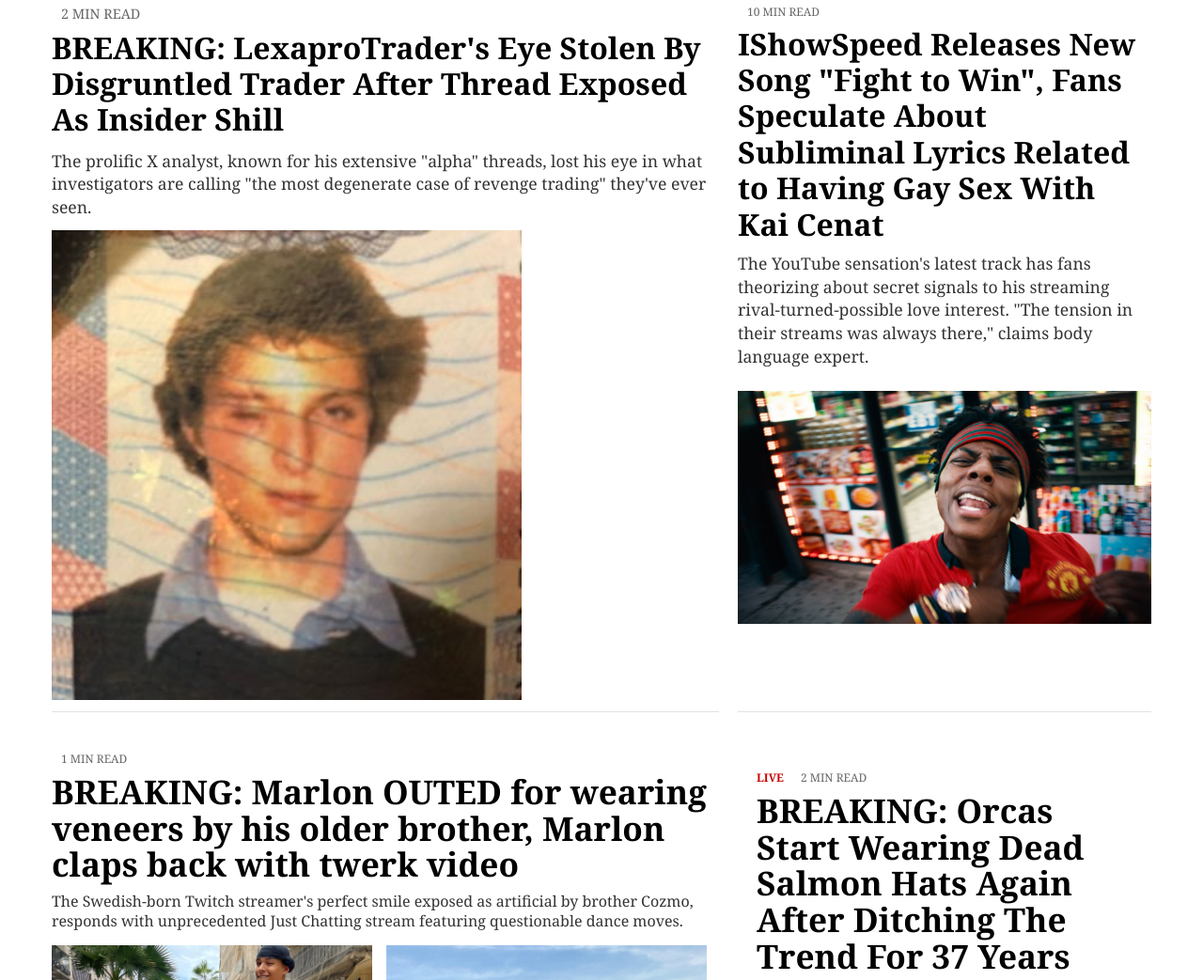
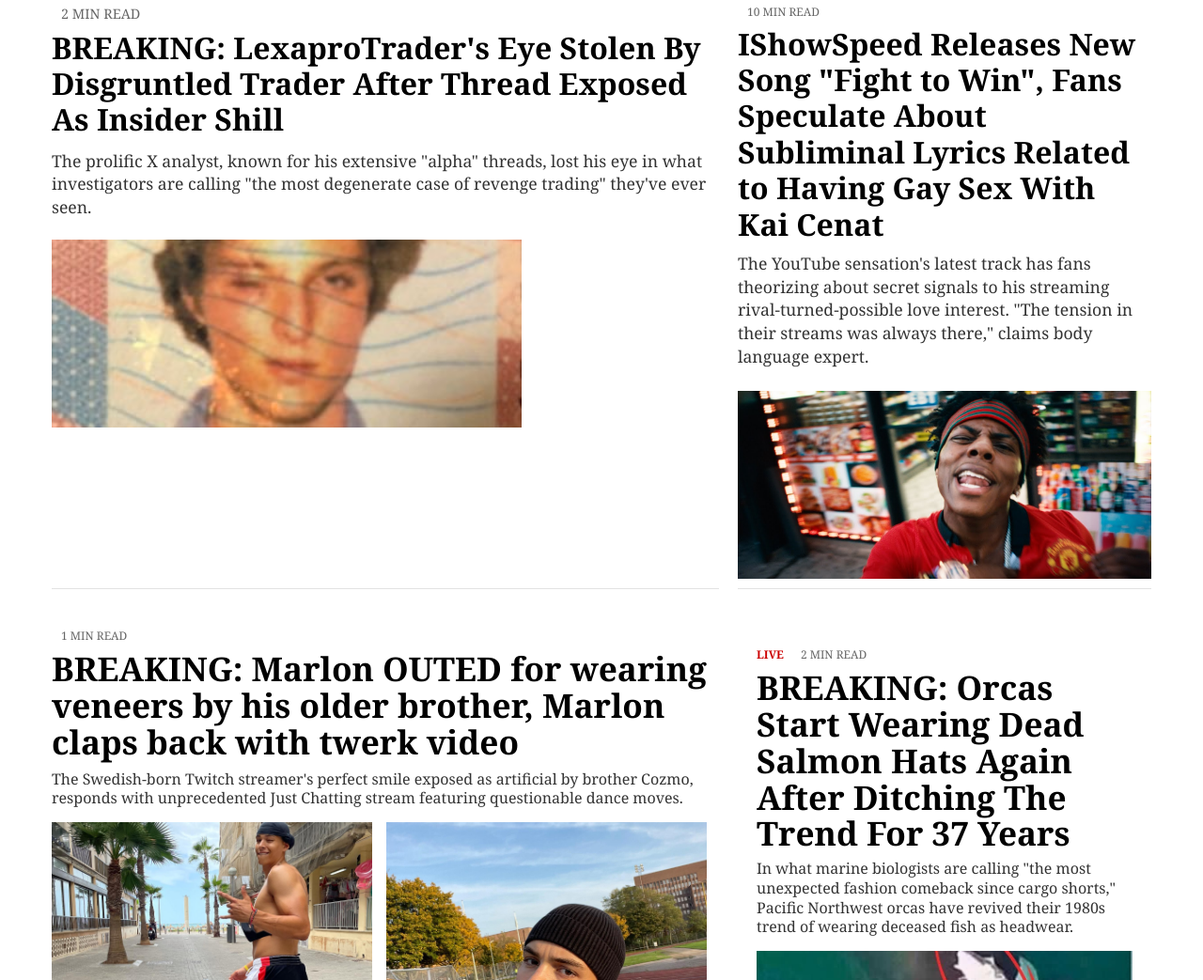
Before and after one commit to serie77/noworktimes, a plain HTML site: page index.html in a window 1280 px wide. Shown: the part 1121-2164 px from the top of the page at 94% size. Drawn offline with Linux system fonts and the light colour scheme; a web font is replaced by a local one.

Commit message:
Fix image display for articles 3 and 4

```diff
--- a/index.html
+++ b/index.html
@@ -79,7 +79,9 @@
                     </div>
                     <h2 class="article-title">BREAKING: LexaproTrader's Eye Stolen By Disgruntled Trader After Thread Exposed As Insider Shill</h2>
                     <p class="article-excerpt">The prolific X analyst, known for his extensive "alpha" threads, lost his eye in what investigators are calling "the most degenerate case of revenge trading" they've ever seen.</p>
-                    <img src="lexapro.jpg" alt="LexaproTrader's profile picture">
+                    <div class="article-image-container">
+                        <img src="lexapro.jpg" alt="LexaproTrader's profile picture" class="article-image">
+                    </div>
                 </article>
 
                 <!-- Fourth Article -->
@@ -89,7 +91,9 @@
                     </div>
                     <h2 class="article-title">IShowSpeed Releases New Song "Fight to Win", Fans Speculate About Subliminal Lyrics Related to Having Gay Sex With Kai Cenat</h2>
                     <p class="article-excerpt">The YouTube sensation's latest track has fans theorizing about secret signals to his streaming rival-turned-possible love interest. "The tension in their streams was always there," claims body language expert.</p>
-                    <img src="fighttowin.jpg" alt="IShowSpeed in his music video">
+                    <div class="article-image-container">
+                        <img src="fighttowin.jpg" alt="IShowSpeed in his music video" class="article-image">
+                    </div>
                 </article>
 
                 <!-- Fifth Article -->
```
